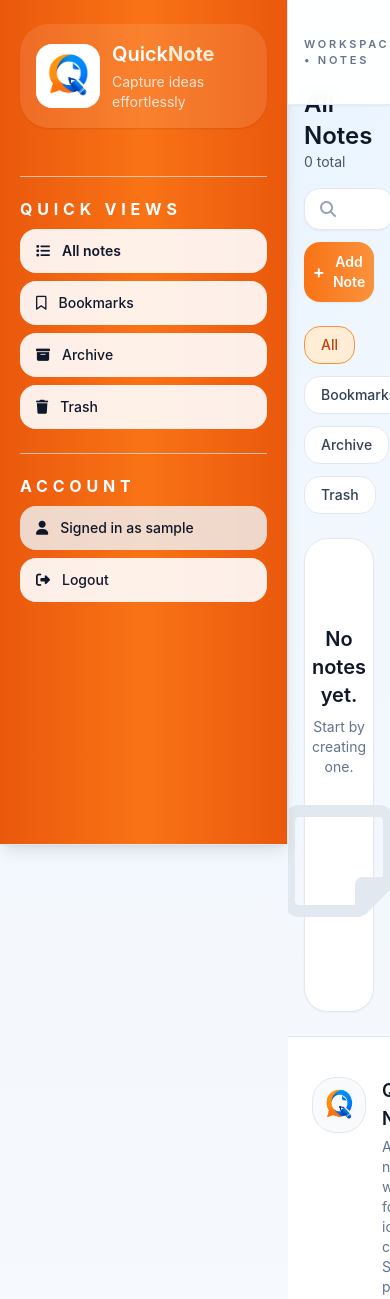
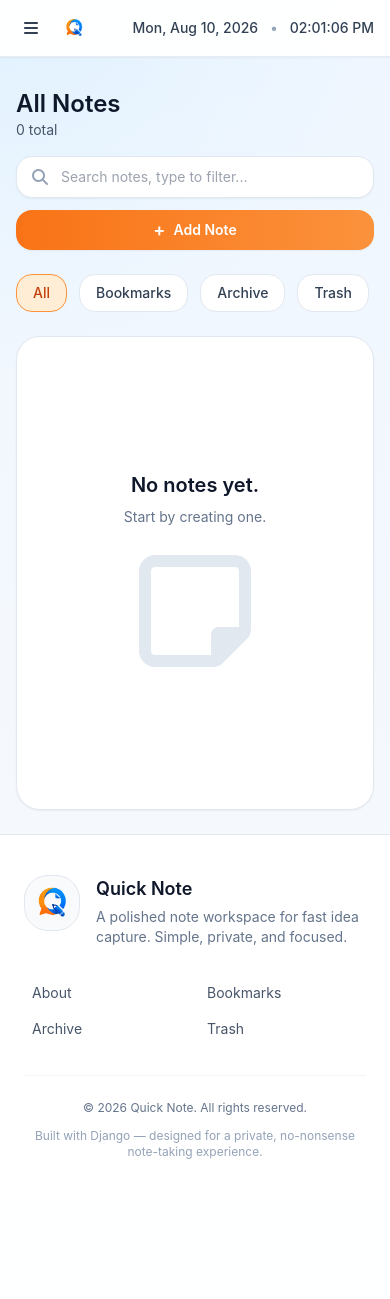
Before and after one commit to Paban-Bhandari/notes_app, a Django app: page / in a window 390 px wide. Shown: the top 1299 px of the page. After the commit the page ends 1159 px from the top, so only its background shows below. Run offline with Django 5.2, Linux system fonts and the light colour scheme; the visitor is signed in with stand-in values (Sample User, id 1); data that the repository does not hold is empty; some libraries are stand-ins or nearby versions.

Commit message:
worked in the responsiveness feature

```diff
--- a/note/static/style.css
+++ b/note/static/style.css
@@ -240,6 +240,101 @@ body {
     }
 }
 
+/* Medium screens (tablets) tweaks: reduce sidebar and content offsets */
+@media (min-width: 769px) and (max-width: 1024px) {
+    nav[aria-label="Sidebar navigation"] {
+        width: 16rem; /* shorter sidebar on tablets */
+    }
+
+    /* adjust desktop offsets that used 18rem */
+    .ml-72 { margin-left: 16rem !important; }
+    .left-72 { left: 16rem !important; }
+    .fixed.top-0.left-72.right-0 { left: 16rem !important; right: 0 !important; }
+
+    /* tighten auth and hero paddings for medium screens */
+    .auth-panel,
+    .auth-form-container,
+    .mx-auto.max-w-2xl,
+    .mx-auto.max-w-3xl,
+    .mx-auto.max-w-4xl {
+        padding-left: 1.25rem !important;
+        padding-right: 1.25rem !important;
+    }
+
+    /* reduce large icon sizes slightly on tablets */
+    .fa-9xl, .text-9xl { font-size: 4.5rem !important; }
+
+    /* ensure auth grid keeps two columns but reduces gap */
+    .auth-grid { grid-template-columns: repeat(2, 1fr) !important; gap: 1rem; }
+}
+
+/* Mobile sidebar overlay & transform */
+@media (max-width: 768px) {
+    nav[aria-label="Sidebar navigation"] {
+        transform: translateX(-110%);
+        transition: transform .28s cubic-bezier(.2,.9,.2,1);
+        display: flex;
+        z-index: 60;
+        width: 78%;
+        max-width: 320px;
+        will-change: transform;
+    }
+
+    body.sidebar-open nav[aria-label="Sidebar navigation"] {
+        transform: translateX(0);
+    }
+
+    .mobile-sidebar-overlay {
+        position: fixed;
+        inset: 0;
+        background: rgba(2,6,23,0.45);
+        z-index: 50;
+        opacity: 0;
+        pointer-events: none;
+        transition: opacity .18s ease;
+    }
+
+    body.sidebar-open .mobile-sidebar-overlay {
+        opacity: 1;
+        pointer-events: auto;
+    }
+}
+
+/* Responsive overrides for template utility classes */
+@media (max-width: 768px) {
+    /* Undo desktop left margin used for sidebar layout */
+    .ml-72 { margin-left: 0 !important; }
+    /* Header position override when sidebar collapses */
+    .left-72 { left: 0 !important; }
+
+    /* Make the main fixed header span full width on mobile */
+    .fixed.top-0.left-72.right-0 {
+        left: 0 !important;
+        right: 0 !important;
+    }
+
+    /* Tighter padding for auth & hero cards on small screens */
+    .auth-form-container,
+    .auth-panel,
+    .mx-auto.max-w-2xl,
+    .mx-auto.max-w-3xl,
+    .mx-auto.max-w-4xl {
+        padding-left: 1rem !important;
+        padding-right: 1rem !important;
+    }
+
+    /* Ensure auth grid stacks cleanly */
+    .auth-grid { grid-template-columns: 1fr !important; }
+
+    /* Modal and large cards should fit smaller screens */
+    .w-full.max-w-lg,
+    .mx-auto.max-w-4xl,
+    .mx-auto.max-w-2xl {
+        width: 100%;
+        max-width: 100% !important;
+    }
+}
+
 /* Instant CSS tooltips for icon buttons */
 .tooltip {
     position: relative;
--- a/note/templates/base.html
+++ b/note/templates/base.html
@@ -15,7 +15,15 @@
         {% include "partials/navbar.html" %}
         <div class="ml-72 flex min-w-0 flex-1 flex-col overflow-hidden">
             <div class="fixed top-0 left-72 right-0 z-40 flex items-center justify-between border-b border-slate-200/80 bg-white/95 px-4 py-3 shadow-sm backdrop-blur sm:px-6 text-slate-900">
-                <div class="text-[11px] font-semibold uppercase tracking-[0.25em] text-slate-500">Workspace • Notes</div>
+                <div class="flex items-center gap-3">
+                    <button id="sidebarToggle" class="md:hidden inline-flex items-center justify-center rounded-lg p-2 text-slate-700 hover:bg-slate-100" aria-label="Open sidebar" aria-controls="sidebar" aria-expanded="false">
+                        <i class="fa-solid fa-bars"></i>
+                    </button>
+                    <a href="{% url 'about' %}" class="md:hidden flex items-center gap-2">
+                        <img src="{% static 'images/logo.png' %}" alt="Quick Note logo" class="w-8 h-8 rounded-2xl border border-white/20 bg-white p-1">
+                    </a>
+                    <div class="hidden md:block text-[11px] font-semibold uppercase tracking-[0.25em] text-slate-500">Workspace • Notes</div>
+                </div>
                 <div class="flex items-center gap-3 text-sm font-medium">
                     <span id="current-date" class="text-slate-700"></span>
                     <span class="text-slate-400">•</span>
--- a/note/templates/partials/navbar.html
+++ b/note/templates/partials/navbar.html
@@ -1,6 +1,8 @@
 {% load static %}
-<nav class="fixed inset-y-0 left-0 flex w-72 flex-col border-r border-slate-200 bg-gradient-to-r from-orange-600 via-orange-500 to-orange-600 px-5 py-6 text-slate-900 shadow-lg ring-1 ring-slate-200 overflow-hidden" aria-label="Sidebar navigation">
+<nav id="sidebar" aria-hidden="true" class="fixed inset-y-0 left-0 flex w-72 flex-col border-r border-slate-200 bg-gradient-to-r from-orange-600 via-orange-500 to-orange-600 px-5 py-6 text-slate-900 shadow-lg ring-1 ring-slate-200 overflow-hidden" aria-label="Sidebar navigation">
     <div class="mb-6">
+        <!-- Mobile close button -->
+        <button id="sidebarClose" class="md:hidden absolute top-3 right-3 inline-flex items-center justify-center rounded-full p-2 text-white/90 hover:bg-white/10" aria-label="Close sidebar">×</button>
         <a class="flex items-center gap-3 rounded-[1.8rem] bg-white/10 p-4 shadow-sm shadow-black/10 transition hover:bg-white/15" href="{% url 'about' %}" aria-label="About Quick Note">
             <img src="{% static 'images/logo.png' %}" alt="Quick Note logo" class="logo-image h-16 w-16 rounded-2xl border border-white/20 bg-white p-1">
             <div class="space-y-1">
```
Also changed, not shown: note/static/script.js (+96 -0 lines).
